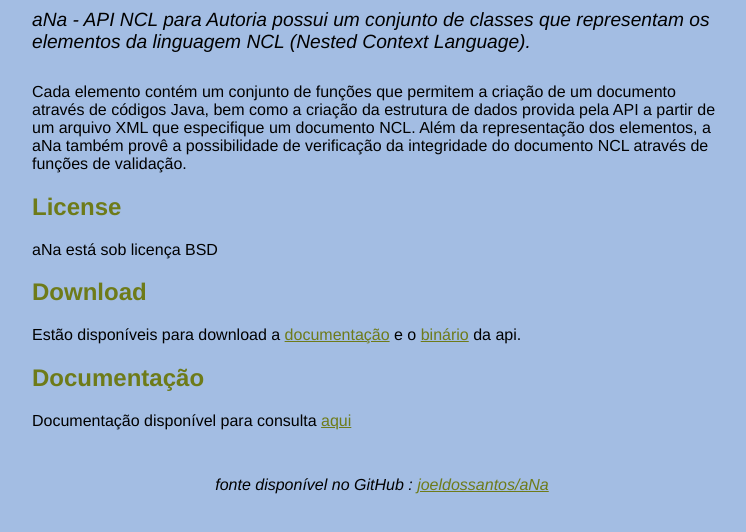
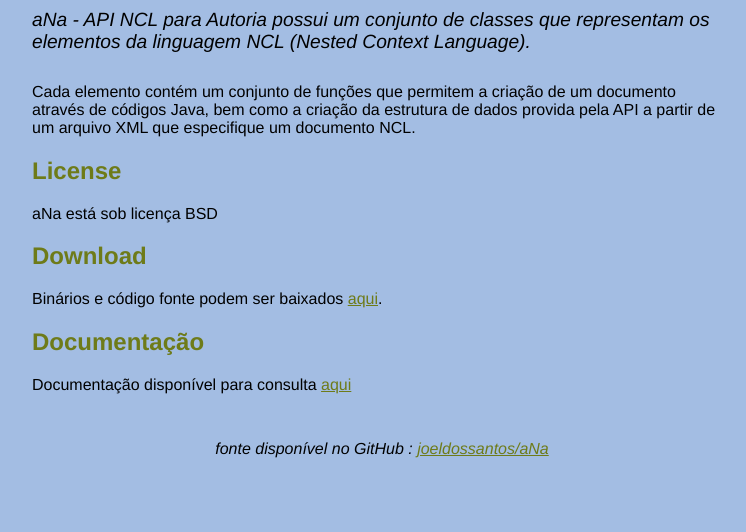
Before and after one commit to joeldossantos/aNa, a plain HTML site: page index.html in a window 1280 px wide. Shown: the part 132-664 px from the top of the page, without its empty margins (258-1004 px from the left). Drawn offline with Linux system fonts and the light colour scheme.

Commit message:
Atualizando página principal

```diff
--- a/index.html
+++ b/index.html
@@ -39,15 +39,13 @@
       aNa - <i>API NCL para Autoria</i> possui um conjunto de classes que representam os elementos da linguagem NCL (<i>Nested Context Language</i>).
     </div>
 
-    <p>Cada elemento contém um conjunto de funções que permitem a criação de um documento através de códigos Java, bem como a criação da estrutura de dados provida pela API a partir de um arquivo XML que especifique um documento NCL.
-
-Além da representação dos elementos, a aNa também provê a possibilidade de verificação da integridade do documento NCL através de funções de validação.</p>
+    <p>Cada elemento contém um conjunto de funções que permitem a criação de um documento através de códigos Java, bem como a criação da estrutura de dados provida pela API a partir de um arquivo XML que especifique um documento NCL.</p>
 
     <h2>License</h2>
     <p>aNa está sob licença BSD</p>
 
     <h2>Download</h2>
-    <p>Estão disponíveis para download a <a href="http://github.com/downloads/joeldossantos/aNa/aNa-doc_1.0.0.rar">documentação</a> e o <a href="http://github.com/downloads/joeldossantos/aNa/aNa-bin_1.0.0.rar">binário</a> da api. </p>
+    <p>Binários e código fonte podem ser baixados <a href="https://github.com/joeldossantos/aNa/downloads">aqui</a>.</p>
 
     <h2>Documentação</h2>
     <p>Documentação disponível para consulta <a href="javadoc/index.html">aqui</a></p>
```
